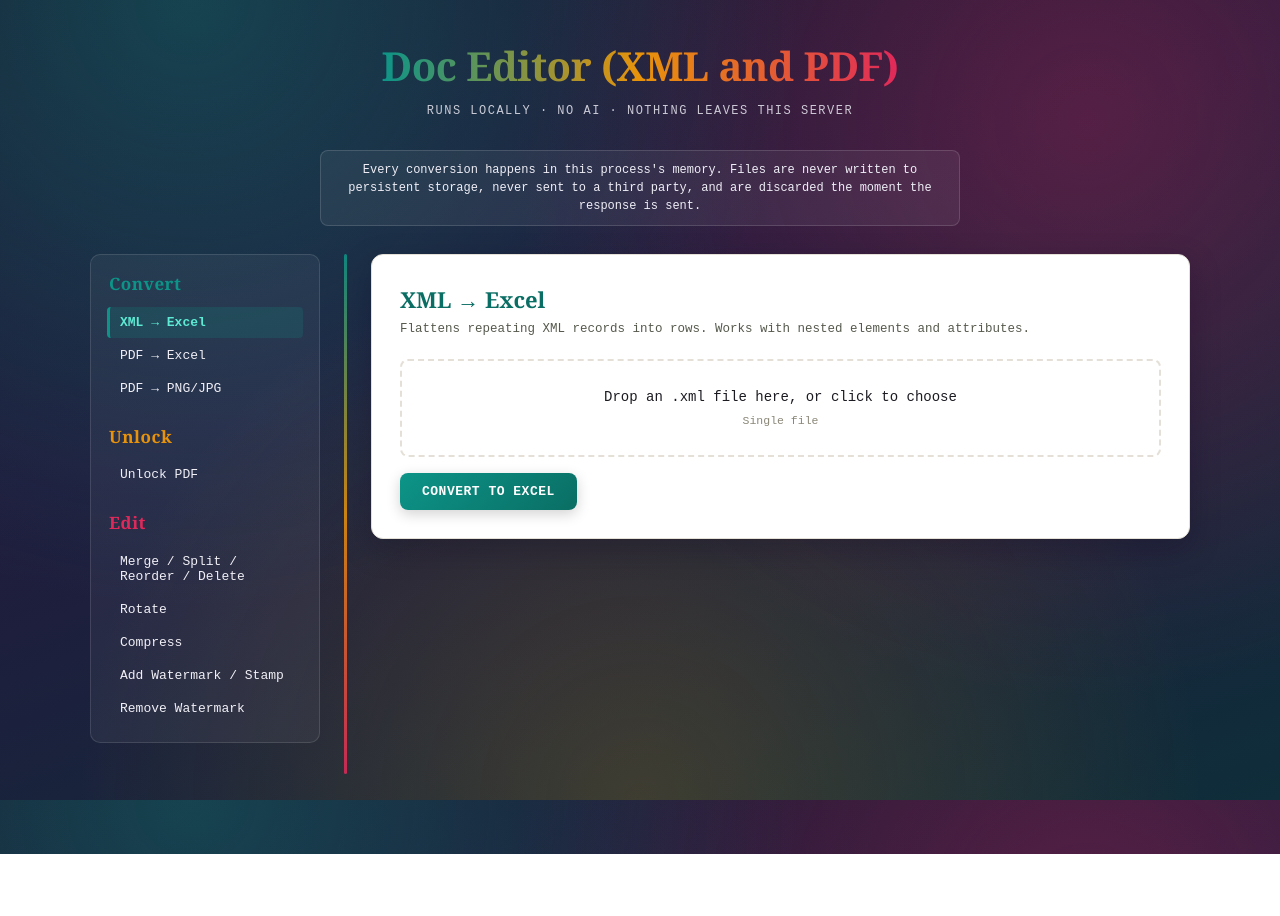
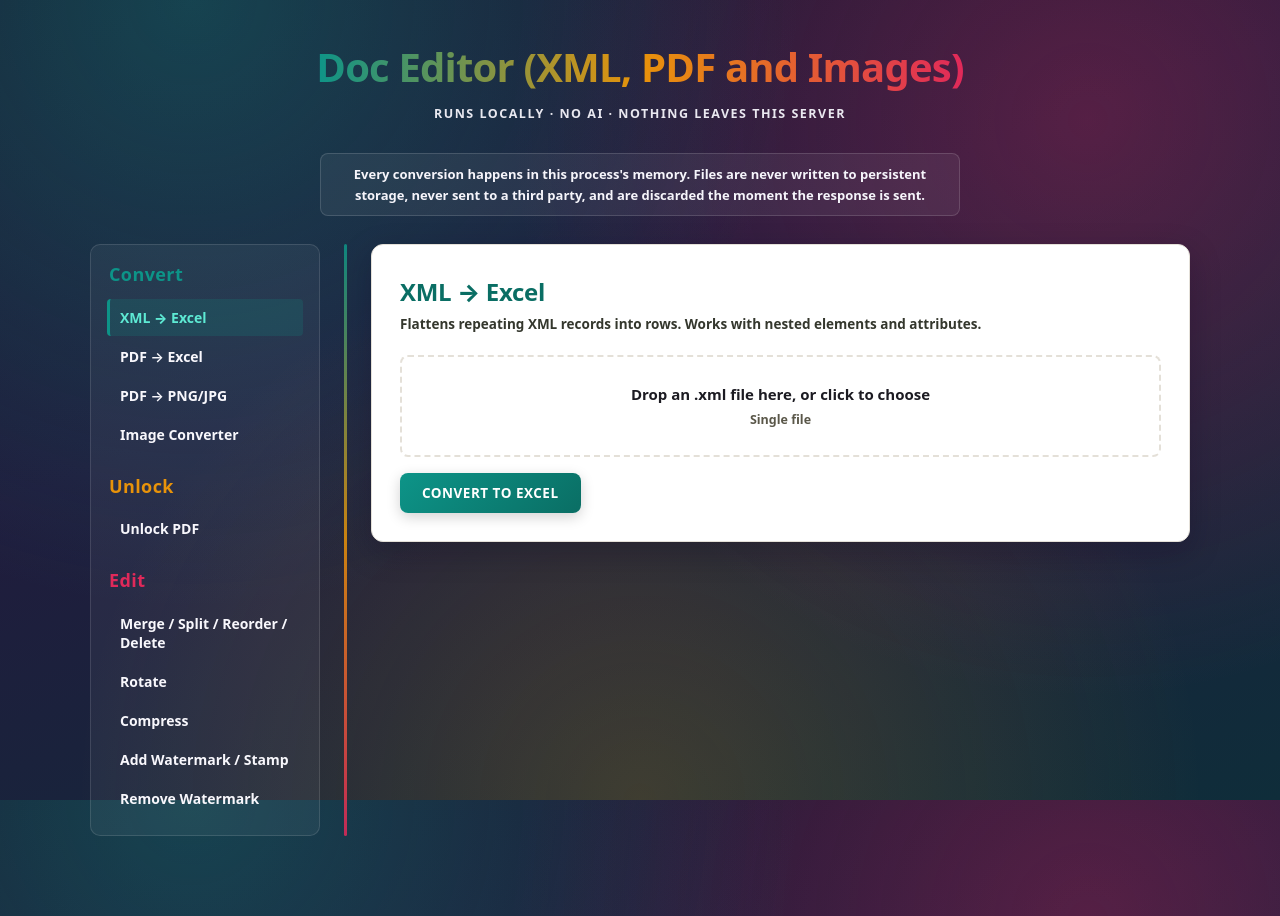
Before and after one commit to salmanhathi/DocEditor, a Flask app: page / in a window 1280 px wide. Before the commit the page ends 854 px from the top, so only its background shows below. Run offline with Flask 3, Linux system fonts and the light colour scheme; some libraries are stand-ins or nearby versions.

Commit message:
Add files via upload

```diff
--- a/templates/index.html
+++ b/templates/index.html
@@ -3,7 +3,7 @@
 <head>
 <meta charset="UTF-8">
 <meta name="viewport" content="width=device-width, initial-scale=1.0">
-<title>Doc Editor (XML and PDF)</title>
+<title>Doc Editor (XML, PDF and Images)</title>
 <style>
 :root{
   --ink:#1c1b22;
@@ -16,8 +16,12 @@
   --unlock-dark:#b96f05;
   --edit:#e0295a;
   --edit-dark:#b31d45;
-  --mono:'JetBrains Mono','Courier New',monospace;
-  --serif:'Georgia','Iowan Old Style',serif;
+  /* Bold, modern system font stack (no web fonts = nothing leaves this server).
+     To make everything even heavier, raise --fw to 600. */
+  --sans:system-ui,-apple-system,'Segoe UI',Roboto,'Helvetica Neue',Arial,sans-serif;
+  --mono:var(--sans);
+  --serif:var(--sans);
+  --fw:500;
 }
 *{box-sizing:border-box;}
 body{
@@ -31,24 +35,28 @@ body{
   background-attachment:fixed;
   color:var(--ink);
   font-family:var(--mono);
-  font-size:14px;
-  line-height:1.5;
+  font-size:15px;
+  font-weight:var(--fw);
+  line-height:1.55;
+  -webkit-font-smoothing:antialiased;
+  -moz-osx-font-smoothing:grayscale;
 }
+button,input,select,textarea{font-weight:600;}
 .wrap{max-width:1140px;margin:0 auto;padding:36px 20px 80px;}
 header{text-align:center;margin-bottom:30px;}
 header h1{
-  font-family:var(--serif);font-weight:700;font-size:40px;margin:0;
-  letter-spacing:-0.5px;
+  font-family:var(--serif);font-weight:800;font-size:40px;margin:0;
+  letter-spacing:-0.8px;
   background:linear-gradient(90deg, var(--convert), var(--unlock), var(--edit));
   -webkit-background-clip:text;background-clip:text;color:transparent;
   display:inline-block;
 }
 header .subtag{
-  margin-top:6px;font-size:12px;letter-spacing:1.5px;text-transform:uppercase;
-  color:#e8e6f0;opacity:0.85;
+  margin-top:6px;font-size:12.5px;font-weight:700;letter-spacing:1.5px;text-transform:uppercase;
+  color:#f4f3fa;opacity:0.95;
 }
 .privacy-strip{
-  font-size:12px;color:#efeef7;margin-bottom:28px;text-align:center;
+  font-size:13px;font-weight:600;color:#f6f5fb;margin-bottom:28px;text-align:center;
   padding:10px 14px;background:rgba(255,255,255,0.06);
   border:1px solid rgba(255,255,255,0.14);border-radius:8px;
   max-width:640px;margin-left:auto;margin-right:auto;
@@ -67,22 +75,22 @@ nav{position:sticky;top:20px;background:rgba(255,255,255,0.05);border:1px solid
 .navgroup{margin-bottom:20px;}
 .navgroup:last-child{margin-bottom:0;}
 .navgroup h3{
-  font-family:var(--serif);font-weight:700;font-size:17px;
-  letter-spacing:0.5px;margin:0 0 10px 2px;
+  font-family:var(--serif);font-weight:800;font-size:18px;
+  letter-spacing:0.4px;margin:0 0 10px 2px;
 }
 .navgroup[data-group="convert"] h3{color:var(--convert);}
 .navgroup[data-group="unlock"] h3{color:var(--unlock);}
 .navgroup[data-group="edit"] h3{color:var(--edit);}
 .navbtn{
   display:block;width:100%;text-align:left;background:none;border:none;
-  font-family:var(--mono);font-size:13px;color:#f1f0f7;
-  padding:8px 10px;cursor:pointer;border-left:3px solid transparent;
+  font-family:var(--mono);font-size:14px;font-weight:600;color:#f8f7fc;
+  padding:9px 10px;cursor:pointer;border-left:3px solid transparent;
   margin-bottom:2px;border-radius:4px;
 }
 .navbtn:hover{background:rgba(255,255,255,0.08);}
-.navgroup[data-group="convert"] .navbtn.active{border-left-color:var(--convert);background:rgba(13,148,136,0.18);color:#5eead4;font-weight:700;}
-.navgroup[data-group="unlock"] .navbtn.active{border-left-color:var(--unlock);background:rgba(232,147,10,0.18);color:#fbbf24;font-weight:700;}
-.navgroup[data-group="edit"] .navbtn.active{border-left-color:var(--edit);background:rgba(224,41,90,0.18);color:#fb7185;font-weight:700;}
+.navgroup[data-group="convert"] .navbtn.active{border-left-color:var(--convert);background:rgba(13,148,136,0.18);color:#5eead4;font-weight:800;}
+.navgroup[data-group="unlock"] .navbtn.active{border-left-color:var(--unlock);background:rgba(232,147,10,0.18);color:#fbbf24;font-weight:800;}
+.navgroup[data-group="edit"] .navbtn.active{border-left-color:var(--edit);background:rgba(224,41,90,0.18);color:#fb7185;font-weight:800;}
 
 .panel{
   background:var(--panel);
@@ -93,11 +101,11 @@ nav{position:sticky;top:20px;background:rgba(255,255,255,0.05);border:1px solid
   display:none;
 }
 .panel.active{display:block;}
-.panel h2{font-family:var(--serif);font-size:22px;margin:0 0 4px;}
+.panel h2{font-family:var(--serif);font-size:24px;font-weight:800;letter-spacing:-0.3px;margin:0 0 4px;}
 .panel[data-group="convert"] h2{color:var(--convert-dark);}
 .panel[data-group="unlock"] h2{color:var(--unlock-dark);}
 .panel[data-group="edit"] h2{color:var(--edit-dark);}
-.panel .desc{color:#565a4d;font-size:12.5px;margin-bottom:20px;}
+.panel .desc{color:#34372d;font-size:13.5px;font-weight:600;margin-bottom:20px;}
 
 .drop{
   border:2px dashed var(--line);
@@ -109,15 +117,16 @@ nav{position:sticky;top:20px;background:rgba(255,255,255,0.05);border:1px solid
 .panel[data-group="unlock"] .drop.drag{border-color:var(--unlock);background:rgba(232,147,10,0.06);}
 .panel[data-group="edit"] .drop.drag{border-color:var(--edit);background:rgba(224,41,90,0.06);}
 .drop input{display:none;}
-.drop .filename{font-weight:700;color:var(--ink);word-break:break-all;}
-.drop .hint{font-size:11.5px;color:#8a8778;margin-top:4px;}
+.drop .label{font-weight:700;}
+.drop .filename{font-weight:800;color:var(--ink);word-break:break-all;}
+.drop .hint{font-size:12.5px;font-weight:600;color:#5a5749;margin-top:4px;}
 
 .row{display:flex;gap:12px;flex-wrap:wrap;margin-bottom:14px;align-items:end;}
 .field{display:flex;flex-direction:column;gap:4px;flex:1;min-width:140px;}
-.field label{font-size:11px;text-transform:uppercase;letter-spacing:0.8px;color:#565a4d;}
+.field label{font-size:12px;font-weight:800;text-transform:uppercase;letter-spacing:0.8px;color:#34372d;}
 input[type=text],input[type=number],input[type=password],select,textarea{
-  font-family:var(--mono);font-size:13px;
-  border:1px solid var(--line);background:var(--paper);border-radius:6px;
+  font-family:var(--mono);font-size:14px;font-weight:600;
+  border:1.5px solid var(--line);background:var(--paper);border-radius:6px;
   padding:8px 10px;color:var(--ink);
 }
 textarea{resize:vertical;min-height:120px;}
@@ -125,11 +134,11 @@ input[type=range]{width:100%;}
 input[type=color]{width:44px;height:34px;border:1px solid var(--line);border-radius:6px;padding:2px;background:var(--paper);}
 
 .checks{display:flex;gap:16px;flex-wrap:wrap;margin-bottom:14px;}
-.checks label{display:flex;align-items:center;gap:6px;font-size:12.5px;}
+.checks label{display:flex;align-items:center;gap:6px;font-size:13.5px;font-weight:600;}
 
 button.run{
   border:none;border-radius:8px;
-  font-family:var(--mono);font-weight:700;font-size:13px;
+  font-family:var(--mono);font-weight:800;font-size:13.5px;
   padding:11px 22px;cursor:pointer;letter-spacing:0.5px;
   text-transform:uppercase;color:#fff;
   box-shadow:0 4px 14px rgba(0,0,0,0.18);
@@ -143,30 +152,30 @@ button.run:disabled{background:#b8b5a6;cursor:not-allowed;transform:none;box-sha
 
 button.ghost{
   background:none;border:1px solid var(--line);color:var(--ink);border-radius:8px;
-  font-family:var(--mono);font-size:12px;padding:9px 16px;cursor:pointer;
+  font-family:var(--mono);font-size:13px;font-weight:700;padding:9px 16px;cursor:pointer;
 }
 button.ghost:hover{border-color:var(--ink);}
 
-.status{margin-top:14px;font-size:12.5px;padding:10px 12px;border-left:3px solid var(--line);border-radius:6px;display:none;}
+.status{margin-top:14px;font-size:13.5px;font-weight:700;padding:10px 12px;border-left:3px solid var(--line);border-radius:6px;display:none;}
 .status.show{display:block;}
 .status.ok{border-color:#0d9488;background:rgba(13,148,136,0.08);color:#0a6e64;}
 .status.err{border-color:var(--edit);background:rgba(224,41,90,0.06);color:var(--edit-dark);}
 .status.pending{border-color:var(--unlock);background:rgba(232,147,10,0.06);color:var(--unlock-dark);}
 
 .filelist{margin-bottom:14px;}
-.filelist .item{display:flex;justify-content:space-between;align-items:center;padding:6px 10px;border:1px solid var(--line);border-radius:6px;margin-bottom:4px;font-size:12.5px;background:var(--paper);}
+.filelist .item{display:flex;justify-content:space-between;align-items:center;padding:6px 10px;border:1px solid var(--line);border-radius:6px;margin-bottom:4px;font-size:13.5px;font-weight:600;background:var(--paper);}
 .filelist .item button{background:none;border:none;color:var(--edit);cursor:pointer;font-family:var(--mono);}
 
-.note{font-size:11.5px;color:#8a8778;margin-top:10px;line-height:1.5;}
+.note{font-size:12.5px;font-weight:600;color:#5a5749;margin-top:10px;line-height:1.5;}
 .pagegrid{display:flex;flex-wrap:wrap;gap:6px;margin-bottom:14px;}
-.pagechip{border:1px solid var(--line);padding:5px 9px;border-radius:6px;font-size:12px;cursor:pointer;user-select:none;background:var(--paper);}
+.pagechip{border:1.5px solid var(--line);padding:5px 10px;border-radius:6px;font-size:13px;font-weight:700;cursor:pointer;user-select:none;background:var(--paper);}
 .pagechip.sel{background:var(--ink);color:var(--paper);border-color:var(--ink);}
 </style>
 </head>
 <body>
 <div class="wrap">
   <header>
-    <h1>Doc Editor (XML and PDF)</h1>
+    <h1>Doc Editor (XML, PDF and Images)</h1>
     <div class="subtag">runs locally · no AI · nothing leaves this server</div>
   </header>
   <div class="privacy-strip">
@@ -180,6 +189,7 @@ button.ghost:hover{border-color:var(--ink);}
         <button class="navbtn active" data-tab="xml2xl">XML → Excel</button>
         <button class="navbtn" data-tab="pdf2xl">PDF → Excel</button>
         <button class="navbtn" data-tab="pdf2img">PDF → PNG/JPG</button>
+        <button class="navbtn" data-tab="imgconv">Image Converter</button>
       </div>
       <div class="navgroup" data-group="unlock">
         <h3>Unlock</h3>
@@ -249,6 +259,52 @@ button.ghost:hover{border-color:var(--ink);}
           </div>
         </div>
         <button class="run" data-endpoint="/api/pdf-to-image" data-filekey="file" data-extra="img-extra">Convert</button>
+        <div class="status"></div>
+      </section>
+
+      <!-- IMAGE CONVERTER -->
+      <section class="panel" data-group="convert" id="imgconv">
+        <h2>Image Converter</h2>
+        <div class="desc">Convert any image to JPG, PNG, WEBP, GIF, BMP, TIFF, ICO or PDF. Reads PNG, JPG/JPEG, WEBP, GIF, BMP, TIFF, ICO and (if pillow-heif is installed) iPhone HEIC. Pick several files to convert them in one go (downloads a .zip).</div>
+        <div class="drop" data-accept="image/*" data-multi="1">
+          <input type="file" accept="image/*,.heic,.heif,.jfif,.tif,.tiff,.ico,.bmp,.webp,.gif" multiple>
+          <div class="label">Drop images here, or click to choose (one or many)</div>
+          <div class="hint">Animated GIF/WEBP: first frame is used</div>
+        </div>
+        <div class="filelist"></div>
+        <div class="row">
+          <div class="field">
+            <label>Convert to</label>
+            <select id="ic-format">
+              <option value="jpg" selected>JPG</option>
+              <option value="png">PNG</option>
+              <option value="webp">WEBP</option>
+              <option value="gif">GIF</option>
+              <option value="bmp">BMP</option>
+              <option value="tiff">TIFF</option>
+              <option value="ico">ICO (icon, max 256px)</option>
+              <option value="pdf">PDF</option>
+            </select>
+          </div>
+          <div class="field">
+            <label>Max size in px (blank = original)</label>
+            <input type="number" id="ic-maxdim" min="16" max="20000" placeholder="e.g. 1920">
+          </div>
+        </div>
+        <div class="row">
+          <div class="field" id="ic-quality-field">
+            <label>Quality (<span id="ic-quality-val">90</span>)</label>
+            <input type="range" id="ic-quality" min="1" max="100" step="1" value="90">
+          </div>
+          <div class="field" id="ic-bg-field">
+            <label>Background for transparent areas</label>
+            <input type="color" id="ic-bg" value="#ffffff">
+          </div>
+        </div>
+        <div class="checks" id="ic-combine-field" style="display:none;">
+          <label><input type="checkbox" id="ic-combine"> Combine all images into one PDF (one page per image)</label>
+        </div>
+        <button class="run" data-endpoint="/api/image-convert" data-filekey="files" data-multi="1" data-min="1">Convert Images</button>
         <div class="status"></div>
       </section>
 
@@ -588,8 +644,9 @@ async function submitJob(btn){
     setStatus(panel, 'err', 'Choose a file first.');
     return;
   }
-  if(isMulti && activeDrop._files.length < 2){
-    setStatus(panel, 'err', 'Choose at least two files.');
+  const minFiles = parseInt(btn.dataset.min || (isMulti ? 2 : 1), 10);
+  if(isMulti && activeDrop._files.length < minFiles){
+    setStatus(panel, 'err', minFiles === 1 ? 'Choose at least one file.' : 'Choose at least two files.');
     return;
   }
 
@@ -631,6 +688,13 @@ async function submitJob(btn){
 }
 
 function collectExtraFields(panelId, fd){
+  if(panelId === 'imgconv'){
+    fd.append('format', document.getElementById('ic-format').value);
+    fd.append('quality', document.getElementById('ic-quality').value);
+    fd.append('max_dim', document.getElementById('ic-maxdim').value);
+    fd.append('bg', document.getElementById('ic-bg').value);
+    fd.append('combine', document.getElementById('ic-combine').checked ? 'true' : 'false');
+  }
   if(panelId === 'pdf2xl'){
     fd.append('combine', document.getElementById('pdf2xl-combine').checked ? 'true' : 'false');
   }
@@ -727,6 +791,20 @@ document.getElementById('org-reset-pages').addEventListener('click', ()=>{
   document.querySelectorAll('#org-pagegrid .pagechip').forEach(c=>c.classList.add('sel'));
 });
 
+// image converter: show only the options that matter for the chosen format
+const icFormat = document.getElementById('ic-format');
+function syncImageOptions(){
+  const f = icFormat.value;
+  document.getElementById('ic-quality-field').style.display = (f==='jpg' || f==='webp') ? '' : 'none';
+  document.getElementById('ic-bg-field').style.display = (f==='jpg' || f==='bmp' || f==='pdf') ? '' : 'none';
+  document.getElementById('ic-combine-field').style.display = f==='pdf' ? '' : 'none';
+}
+icFormat.addEventListener('change', syncImageOptions);
+document.getElementById('ic-quality').addEventListener('input', e=>{
+  document.getElementById('ic-quality-val').textContent = e.target.value;
+});
+syncImageOptions();
+
 // watermark opacity live label
 document.getElementById('wm-opacity').addEventListener('input', e=>{
   document.getElementById('wm-opacity-val').textContent = e.target.value;
```
